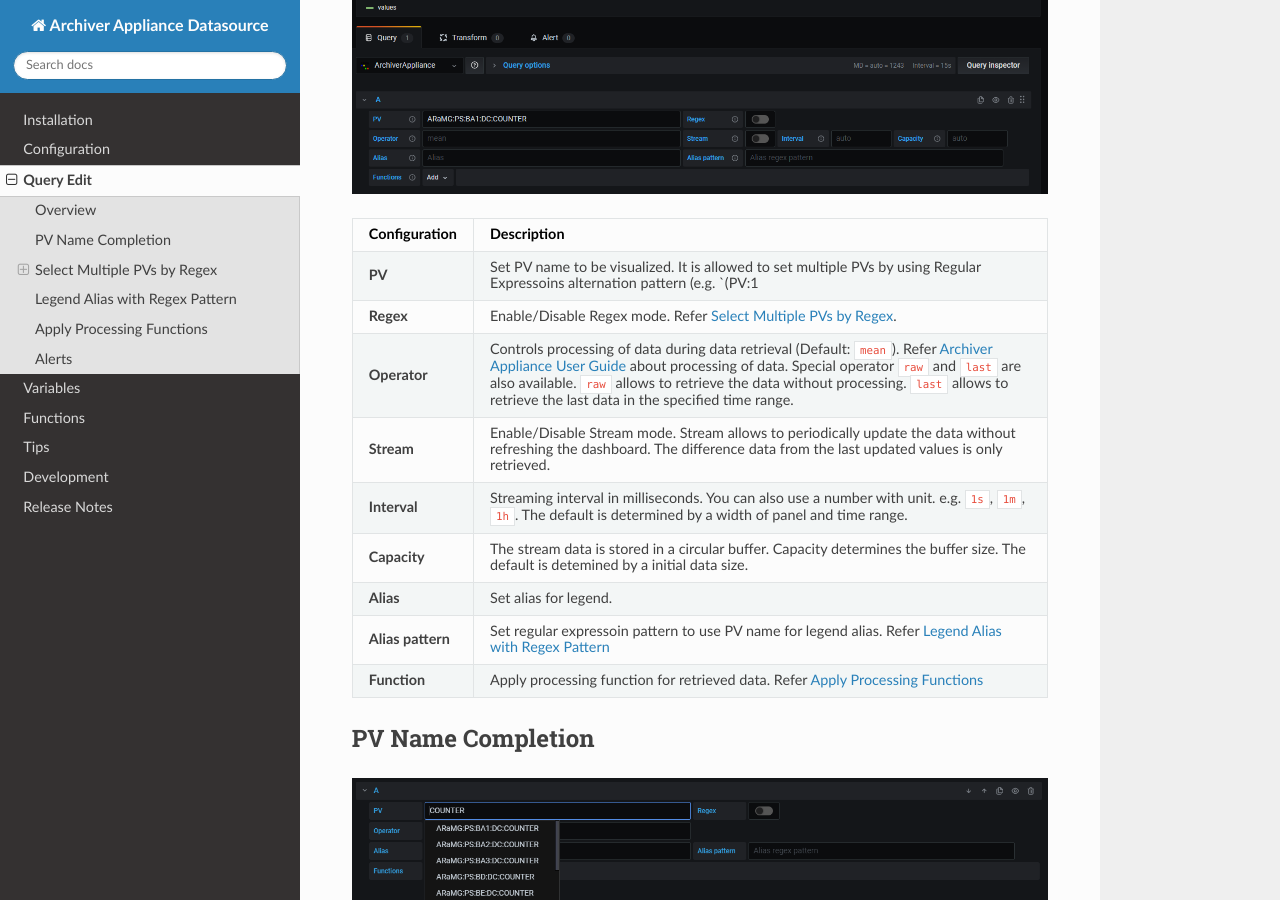
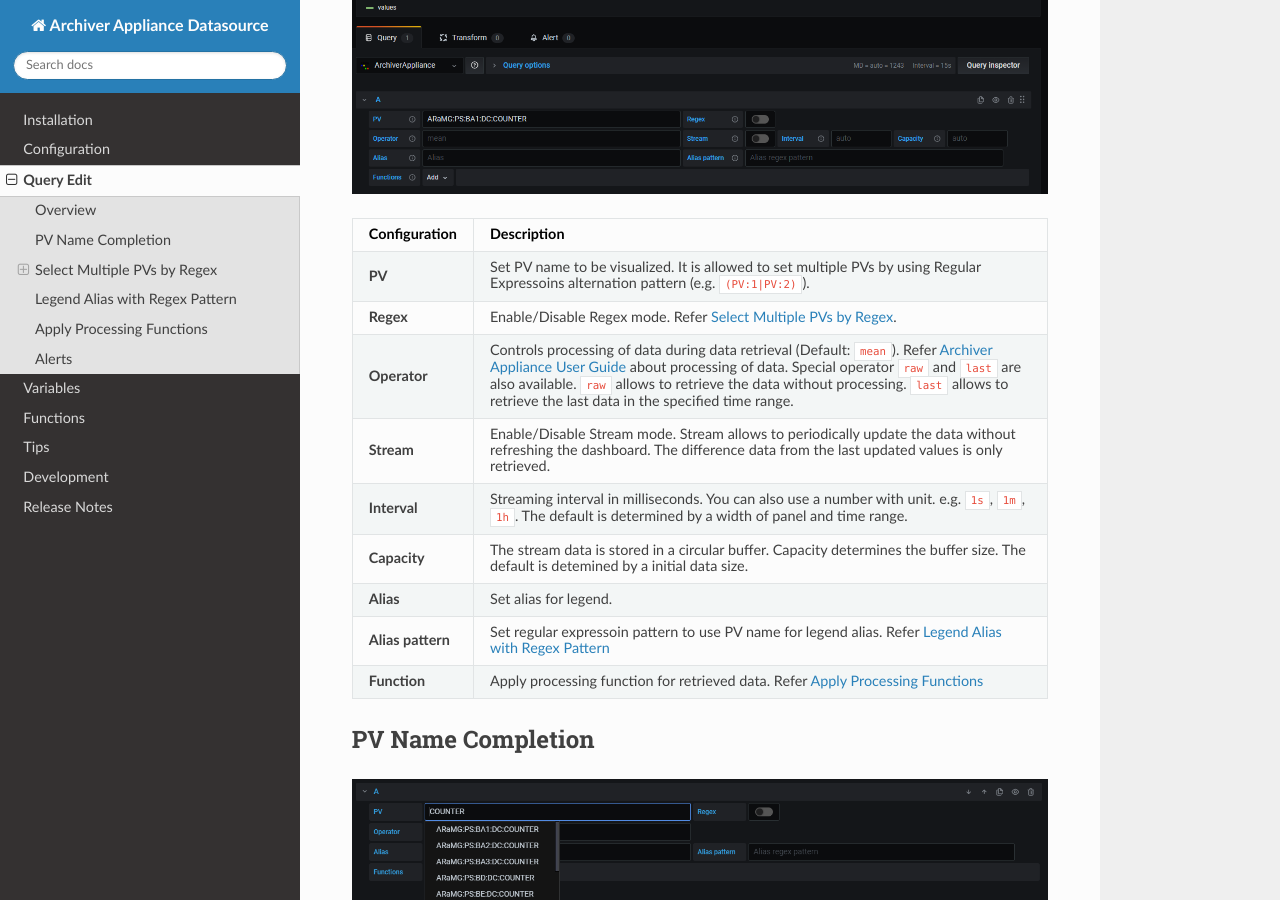
Before and after one commit to sasaki77/archiverappliance-datasource, a Sphinx documentation site: the page built from docs/query.md, in a window 1280 px wide and 900 px high, scrolled down 437 px. Built offline with Sphinx 7.4.7 and the Read the Docs theme 2.0.0, drawn with Linux system fonts in a browser that asks for light colours.

Commit message:
DOC: fix escaping

```diff
--- a/docs/query.md
+++ b/docs/query.md
@@ -5,7 +5,7 @@
 
 | Configuration | Description |
 |---------------|-------------|
-| **PV** | Set PV name to be visualized. It is allowed to set multiple PVs by using Regular Expressoins alternation pattern (e.g. `(PV:1|PV:2)`). |
+| **PV** | Set PV name to be visualized. It is allowed to set multiple PVs by using Regular Expressoins alternation pattern (e.g. `(PV:1\|PV:2)`). |
 | **Regex** | Enable/Disable Regex mode. Refer [Select Multiple PVs by Regex](#select-multiple-pvs-by-regex). |
 | **Operator** | Controls processing of data during data retrieval (Default: `mean`). Refer [Archiver Appliance User Guide](https://slacmshankar.github.io/epicsarchiver_docs/userguide.html) about processing of data. Special operator `raw` and `last` are also available. `raw` allows to retrieve the data without processing. `last` allows to retrieve the last data in the specified time range. |
 | **Stream** | Enable/Disable Stream mode. Stream allows to periodically update the data without refreshing the dashboard. The difference data from the last updated values is only retrieved.|
```
